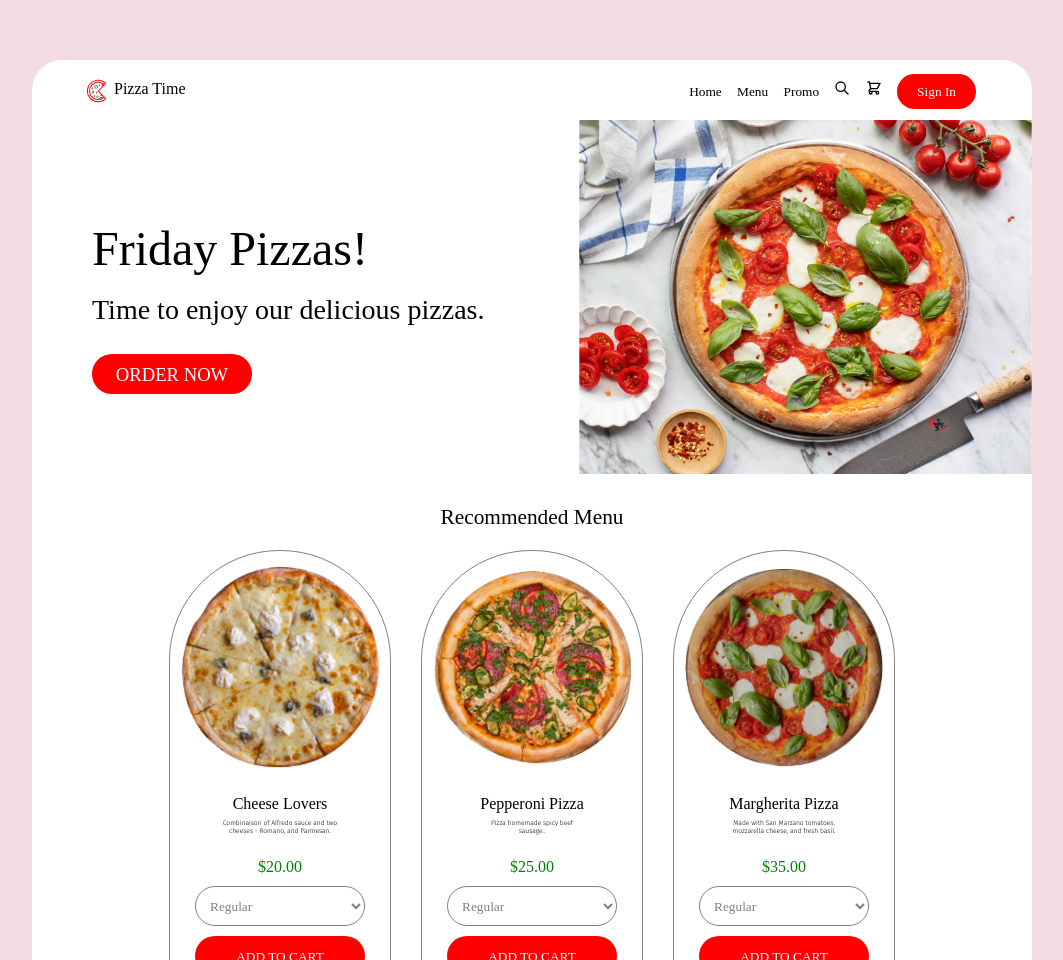
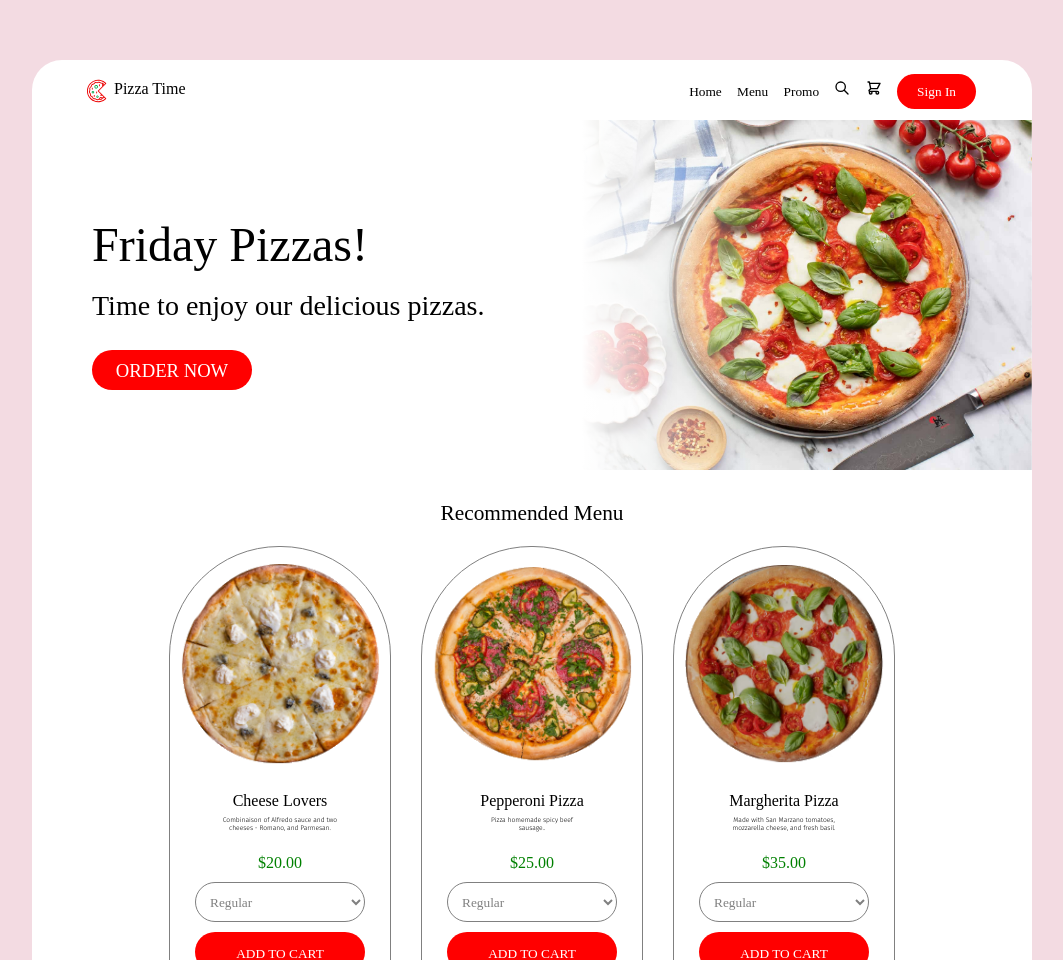
Before and after one commit to jacquesgrana/devoir-figma-html-css, a plain HTML site: page index.html in a window 1280 px wide. Shown: the part 140-1100 px from the top of the page, without its empty margins (108-1171 px from the left). Drawn offline with Linux system fonts and the light colour scheme; a web font is replaced by a local one.

Commit message:
ajoût dégradé semi transparent sur la photo

```diff
--- a/css/style.css
+++ b/css/style.css
@@ -45,10 +45,26 @@ body {
     margin-left: 0px;
     margin-top: 0px;
     display: inline-block;
+}
 
+#div_photo_de_droite {
+    width: 500px;
+    height: 350px;
+
+
+    /*background:transparent;*/
+   /* background:linear-gradient(to right, rgb(117, 28, 28) 33%, rgba(100, 11, 11, 0) 75%);
+    background:transparent;*/
+    background-image:
+    linear-gradient(to right, rgb(255, 255, 255) 10%, rgba(100, 11, 11, 0) 50%),
+    url("/img/margherita-pizza 2.jpg");
+    background-repeat:no-repeat;
+    background-attachment:center;
+    background-size: 500px 350px;
 }
 
 #container_image_de_droite {
+
     display: flex;
     justify-content: space-between;
 
--- a/index.html
+++ b/index.html
@@ -49,7 +49,9 @@
                     ORDER NOW
                 </div>
             </div>
-            <img src="/img/margherita-pizza 2.jpg" id="image_de_droite">
+            <div id="div_photo_de_droite">
+                <!--<img src="/img/margherita-pizza 2.jpg" id="image_de_droite">-->
+            </div>
         </div>
         <div>
             <p id="texte_centre">Recommended Menu</p>
```
